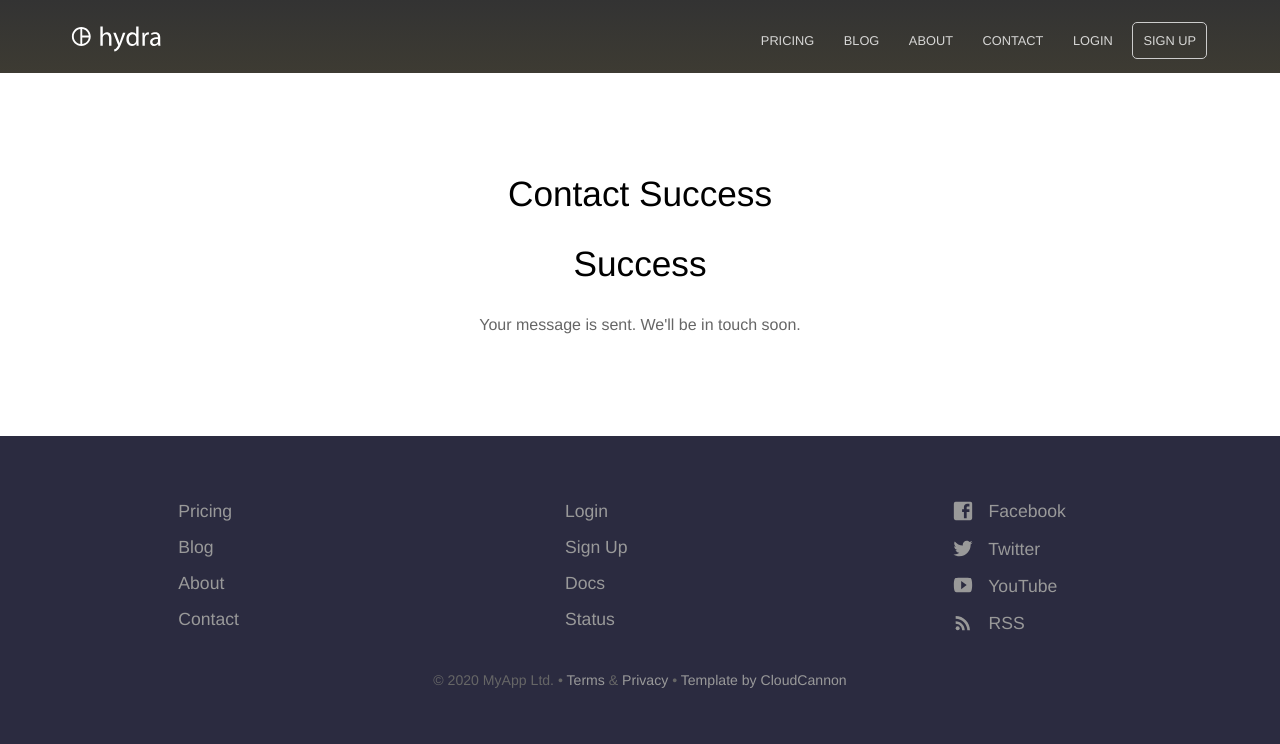
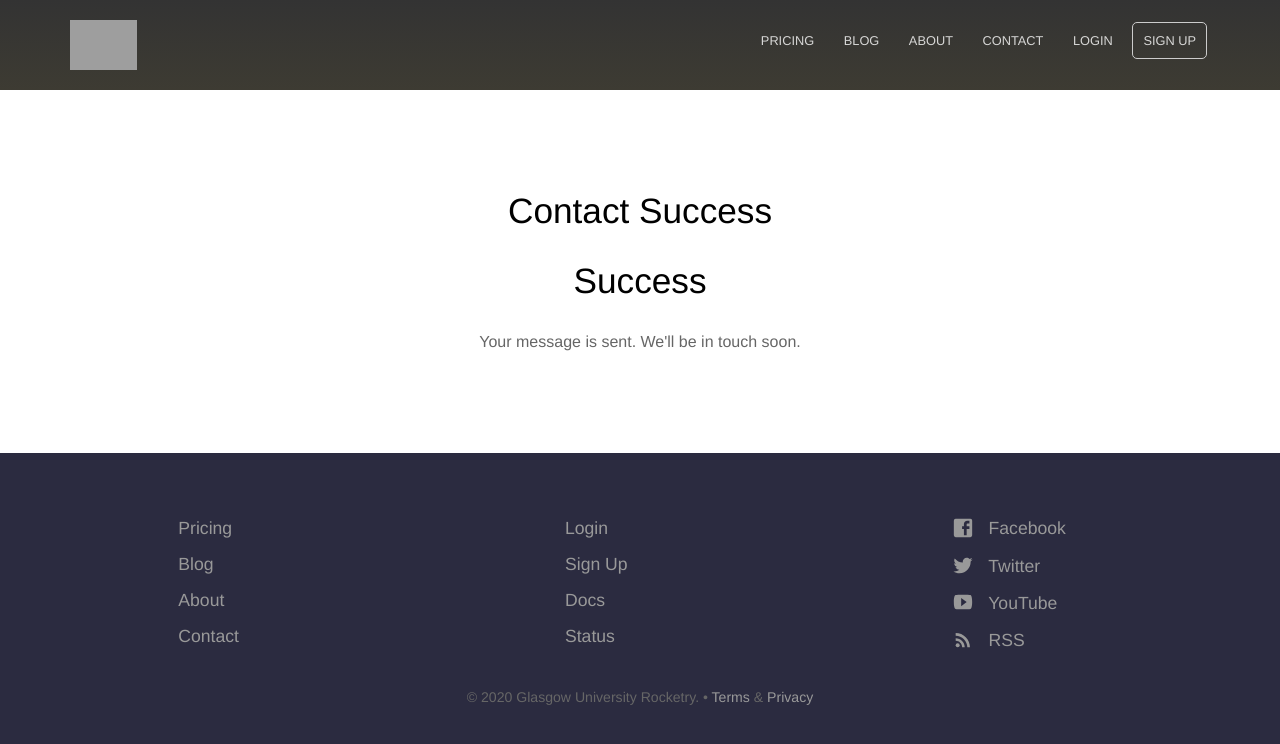
Before and after one commit to Allan-Perez/glasgow-rocketry, a Jekyll site: the page built from contact-success.html, in a window 1280 px wide. Shown: the top 744 px of the page. Built offline with Jekyll 4.4.1, drawn with Linux system fonts in a browser that asks for light colours; grey boxes are pictures that could not be loaded.

Commit message:
gurocketry branding

```diff
--- a/_layouts/default.html
+++ b/_layouts/default.html
@@ -23,7 +23,11 @@
 	<body>
 		<header>
 			<div class="container">
-				<div class="company-name"><a href="{{ site.baseurl }}/"><img src="{{ site.baseurl }}/images/logo.svg" alt="Hydra Logo" width="95" height="33" /></a></div>
+				<div class="company-name">
+          <a href="{{ site.baseurl }}/">
+            <img src="{{ site.baseurl }}/images/gurocketry_logo_color.png" alt="GURocketry Logo" width="150" height="50" />
+          </a>
+        </div>
 				{% include navigation.html %}
 			</div>
 		</header>
@@ -44,7 +48,7 @@
 					</ul>
 					{% endfor %}
 				</div>
-				<p class="copyright">&copy; {{ site.time | date: '%Y' }} MyApp Ltd. • <a href="#">Terms</a> &amp; <a href="#">Privacy</a> • <a href="https://cloudcannon.com/">Template by CloudCannon</a></p>
+				<p class="copyright">&copy; {{ site.time | date: '%Y' }} Glasgow University Rocketry. • <a href="#">Terms</a> &amp; <a href="#">Privacy</a></p>
 			</div>
 		</footer>
 		<script>
```
